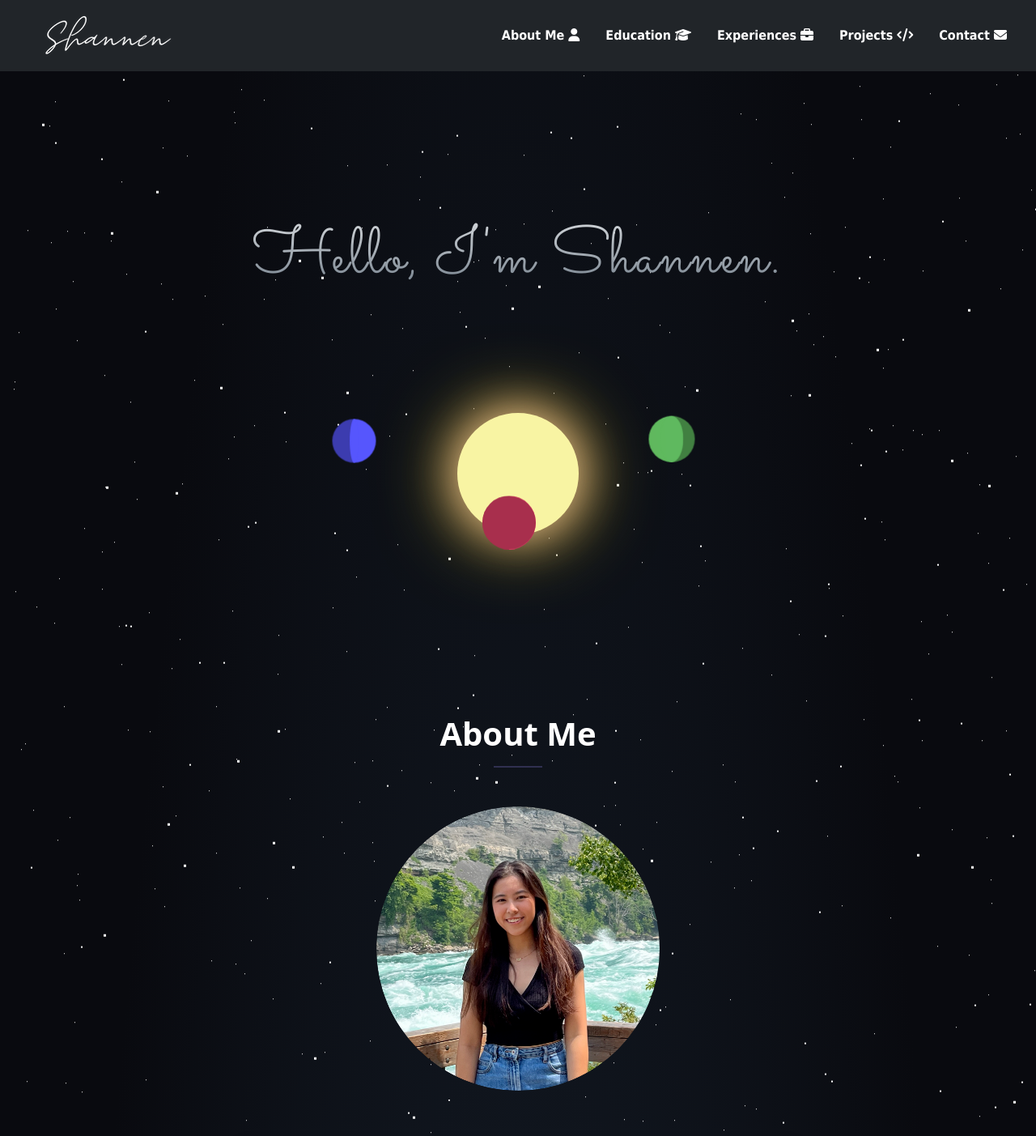
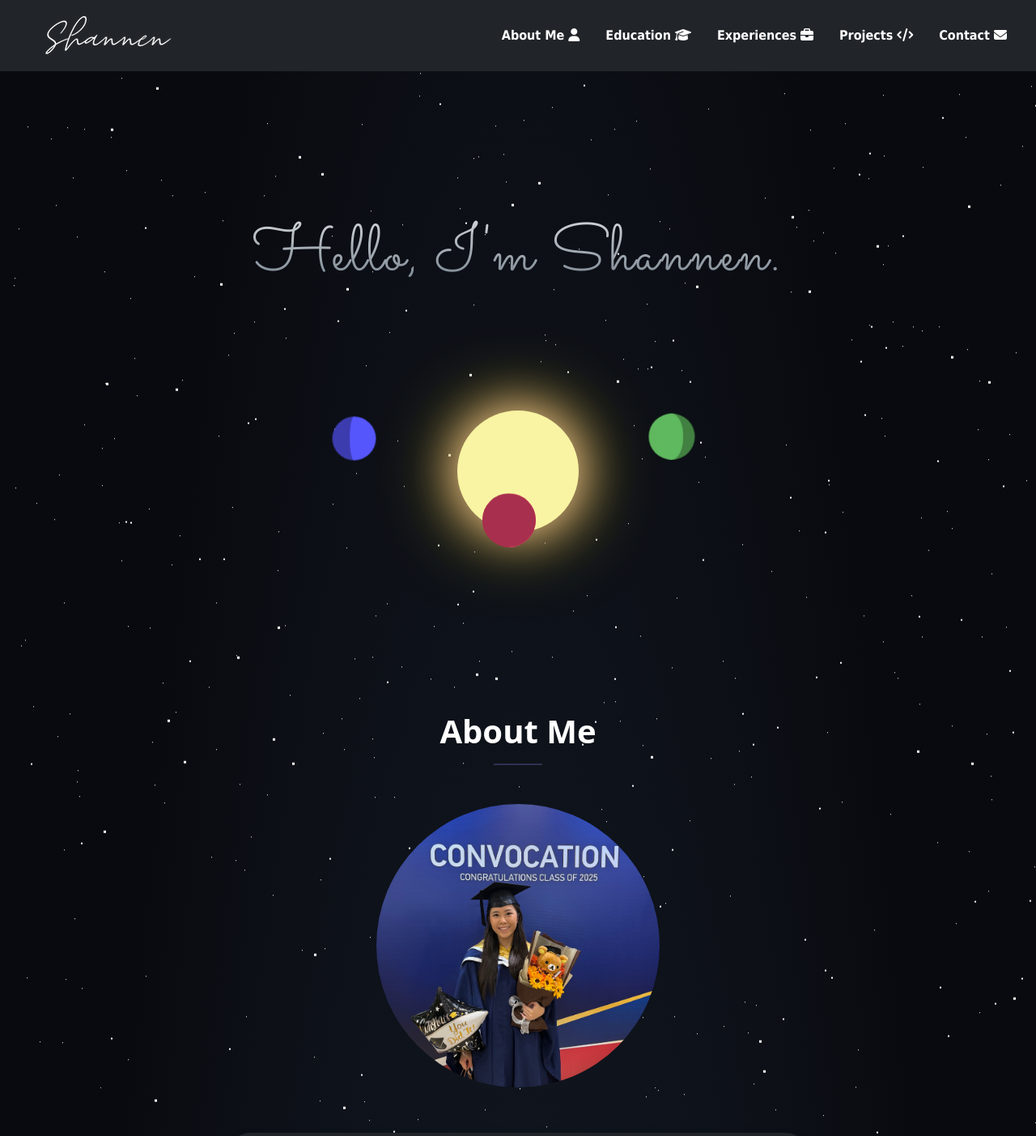
Before and after one commit to shannenlolol/shannen-portfolio, a React (Vite) app: page / in a window 1280 px wide. Shown: the top 1403 px of the page at 81% size. Built offline with nearby package versions, Linux system fonts and the light colour scheme; a web font is replaced by a local one.

Commit message:
updated current info and minor style changes

```diff
--- a/src/components/AboutMe.tsx
+++ b/src/components/AboutMe.tsx
@@ -65,7 +65,7 @@ const AboutMe = () => {
                 }}
               >
                 <img
-                  src='/assets/images/profilepic.png'
+                  src='/assets/images/profilepic.jpeg'
                   alt='Profile'
                   className='img-fluid rounded-circle'
                 />
--- a/src/components/Education.tsx
+++ b/src/components/Education.tsx
@@ -65,7 +65,7 @@ const Education = () => {
             {/* AWS Badge */}
             <div
               className='service border-hover shadow rounded-5 bg-dark'
-              style={{ padding: "8%" }}
+              style={{ padding: "8%", zIndex: 9999  }}
             >
               <div className='d-flex align-items-center mb-3 gap-3'>
                 <img
--- a/src/components/Home.tsx
+++ b/src/components/Home.tsx
@@ -4,12 +4,11 @@ const Home = () => {
     <section
       id='home'
       className='section-padding section-connector'
-      style={{ marginTop: "10%" }}
     >
       <div id='stars' />
       <div id='stars2' />
       <div id='stars3' />
-      <div className='title' data-aos='fade-up'>
+      <div className='title' data-aos='fade-up' style={{ marginTop: "10%" }}>
         <span>Hello, I'm Shannen.</span>
       </div>
       <div className='special-container'>
```
Also changed, not shown: public/assets/images/profilepic.jpeg (added).
